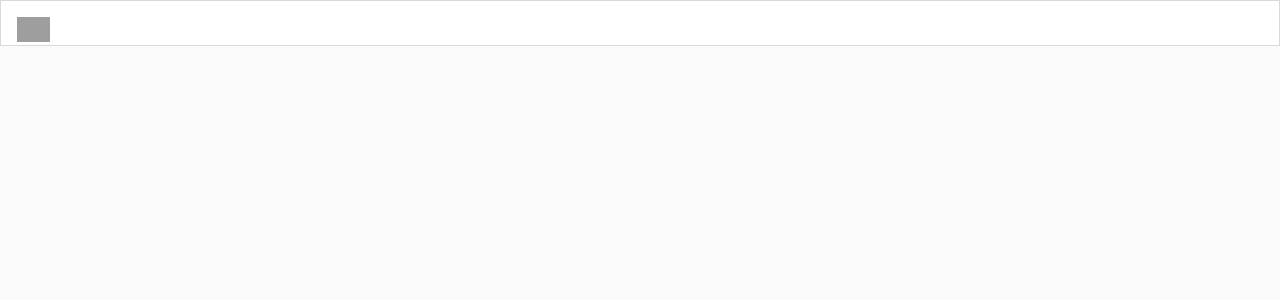
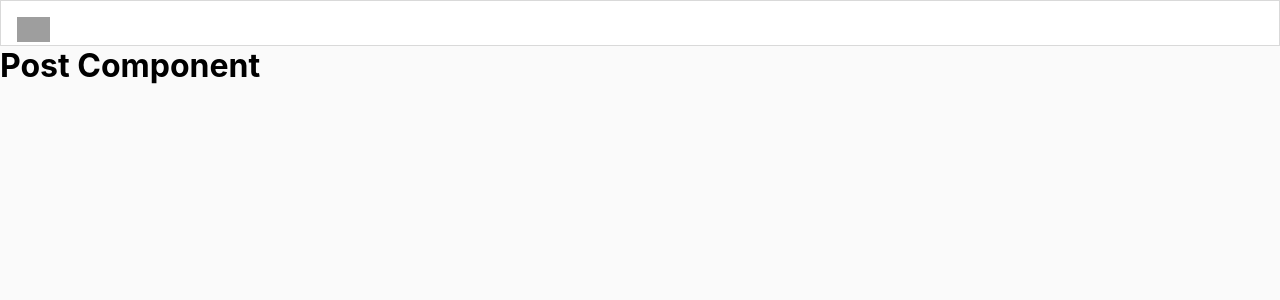
Before and after one commit to rmpcoding/instagram-clone-react, a React (Create React App) app in the folder instagram-clone/: page / in a window 1280 px wide. Shown: the top 300 px of the page. Built offline with nearby package versions, Linux system fonts and the light colour scheme; grey boxes are pictures that could not be loaded.

Commit message:
Adds linked Post component to app, as well as removing web vitals report js file

```diff
--- a/instagram-clone/src/App.js
+++ b/instagram-clone/src/App.js
@@ -1,4 +1,5 @@
 import React from 'react';
+import Post from './Post'
 import './App.css';
 
 function App() {
@@ -12,6 +13,9 @@ function App() {
                         className="app__headerImage"
                     />
                 </div>
+                <div className="post">
+                    <Post />
+                </div>
             </div>
         </>
     );
--- a/instagram-clone/src/Post.js
+++ b/instagram-clone/src/Post.js
@@ -3,7 +3,7 @@ import React from 'react';
 function Post() {
     return (
         <div>
-
+            <h1>Post Component</h1>
         </div>
     )
 }
--- a/instagram-clone/src/index.js
+++ b/instagram-clone/src/index.js
@@ -2,7 +2,6 @@ import React from 'react';
 import ReactDOM from 'react-dom';
 import './index.css';
 import App from './App';
-import reportWebVitals from './reportWebVitals';
 
 ReactDOM.render(
   <React.StrictMode>
@@ -10,8 +9,3 @@ ReactDOM.render(
   </React.StrictMode>,
   document.getElementById('root')
 );
-
-// If you want to start measuring performance in your app, pass a function
-// to log results (for example: reportWebVitals(console.log))
-// or send to an analytics endpoint. Learn more: https://bit.ly/CRA-vitals
-reportWebVitals();
--- a/instagram-clone/src/reportWebVitals.js
+++ /dev/null
@@ -1,13 +0,0 @@
-const reportWebVitals = onPerfEntry => {
-  if (onPerfEntry && onPerfEntry instanceof Function) {
-    import('web-vitals').then(({ getCLS, getFID, getFCP, getLCP, getTTFB }) => {
-      getCLS(onPerfEntry);
-      getFID(onPerfEntry);
-      getFCP(onPerfEntry);
-      getLCP(onPerfEntry);
-      getTTFB(onPerfEntry);
-    });
-  }
-};
-
-export default reportWebVitals;
```
